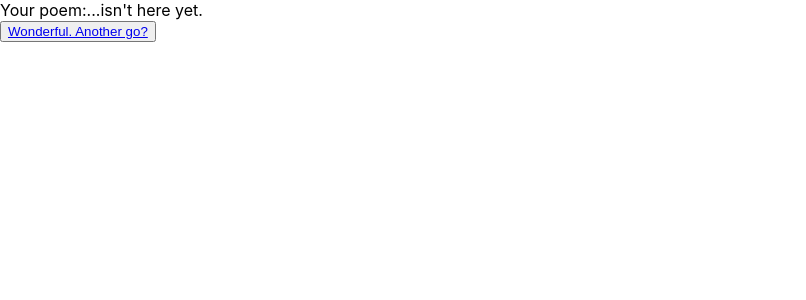
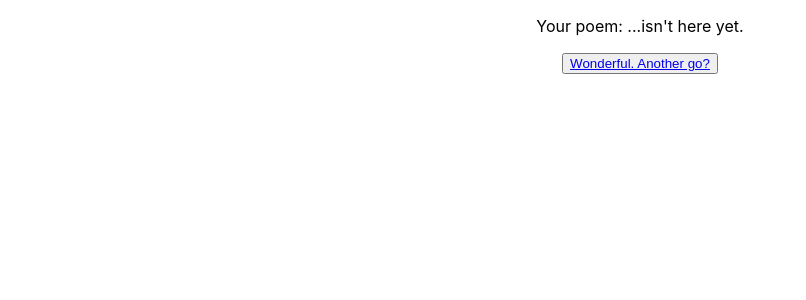
Before and after one commit to imndaiga/gif-poem-generator, a React (Create React App) app: page /results in a window 1280 px wide. Shown: the top 300 px of the page, without its empty margins (0-806 px from the left). Built offline with nearby package versions, Linux system fonts and the light colour scheme.

Commit message:
minor HTML element refactor

```diff
--- a/src/App.js
+++ b/src/App.js
@@ -12,7 +12,6 @@ const recognition = new window.SpeechRecognition()
 
 recognition.continous = true
 recognition.lang = 'en-US'
-
 
 class App extends Component {
 
@@ -43,7 +42,6 @@ class App extends Component {
     this.fetchRandomGif())
   }
 
-
   handleListen = () => {
     let poem = ''
     if (this.state.listening) {
@@ -71,16 +69,15 @@ class App extends Component {
     }, () => this.handleListen())
   }
 
-
   render() {
     return (
       <Router>
-        <>
+        <div className="App">
           <Route exact path="/" component={() => <WelcomePage />} />
           <Route path="/instructions" component={() => <InstructionsPage toggleListenOnAndFetchGifs={this.toggleListenOnAndFetchGifs} />} />
           <Route path="/gifs" component={() => <GifPage gifs={this.state.gifs} endListening={this.endListening} />} />
           <Route path="/results" component={() => <ResultsPage results={this.state.capturedPoem} />} />
-        </>
+        </div>
       </Router>
     );
   }
--- a/src/InstructionsPage.jsx
+++ b/src/InstructionsPage.jsx
@@ -4,16 +4,14 @@ import { Link } from 'react-router-dom'
 class InstructionsPage extends React.Component {
   render() {
     return(
-      <React.Fragment>
-        <div>
-          <p>We are going to show you three GIFs.</p>
-          <p>Your job is to describe each one as concisely and poetically as possible.</p>
-          <p>Make sure you remember to take a small break (just a second will do) between each one.</p>
-          <p>Then, we'll display the poem back to you.</p>
-          <p>Voila!</p>
-        </div>
+      <div className="page" id="instructions">
+        <p>We are going to show you three GIFs.</p>
+        <p>Your job is to describe each one as concisely and poetically as possible.</p>
+        <p>Make sure you remember to take a small break (just a second will do) between each one.</p>
+        <p>Then, we'll display the poem back to you.</p>
+        <p>Voila!</p>
         <button><Link to ="/gifs" onClick={() => this.props.toggleListenOnAndFetchGifs()}>Begin!</Link></button>
-      </React.Fragment>
+      </div>
     )
   }
 }
--- a/src/ResultsPage.jsx
+++ b/src/ResultsPage.jsx
@@ -5,13 +5,10 @@ class ResultsPage extends React.Component {
   render() {
     console.log("this.props.results", this.props.results);
     return(
-      <React.Fragment>
-        <div>
-          Your poem:
-          {this.props.results ? this.props.results: "...isn't here yet."}
-        </div>
+      <div className="page" id="results">
+        <p>Your poem: {this.props.results ? this.props.results: "...isn't here yet."}</p>
         <button><Link to ="/">Wonderful. Another go?</Link></button>
-      </React.Fragment>
+      </div>
     )
   }
 }
--- a/src/WelcomePage.jsx
+++ b/src/WelcomePage.jsx
@@ -4,11 +4,11 @@ import { Link } from 'react-router-dom'
 class WelcomePage extends React.Component {
   render() {
     return(
-      <React.Fragment>
+      <div className="page" id="welcome">
         <h2>Welcome to the most wonderfully bizarre poem generator on the web.</h2>
         <h3>Literature for the meme generation: putting the AI in haiku.</h3>
         <button><Link to ="/instructions">Instructions</Link></button>
-      </React.Fragment>
+      </div>
     )
   }
 }
```
